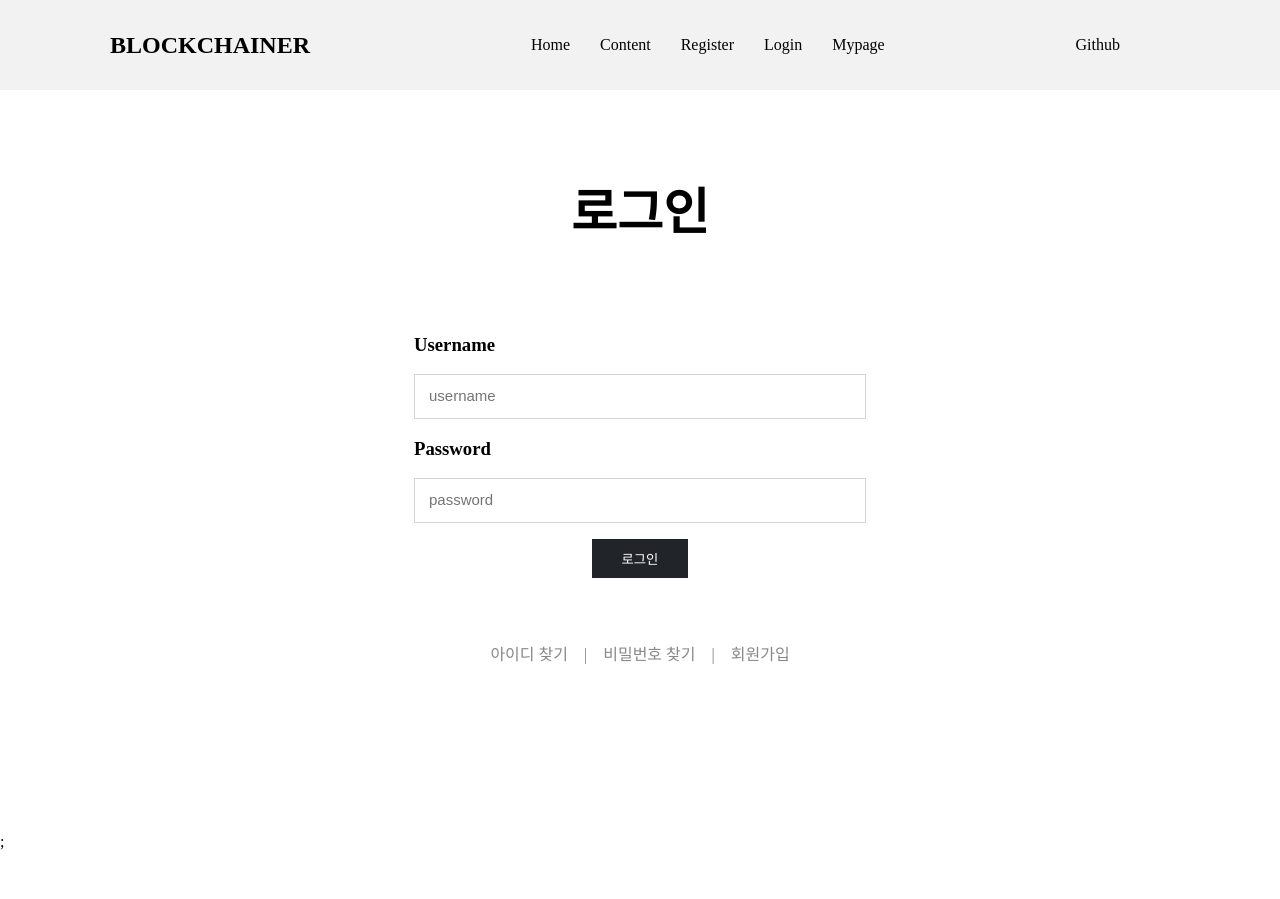
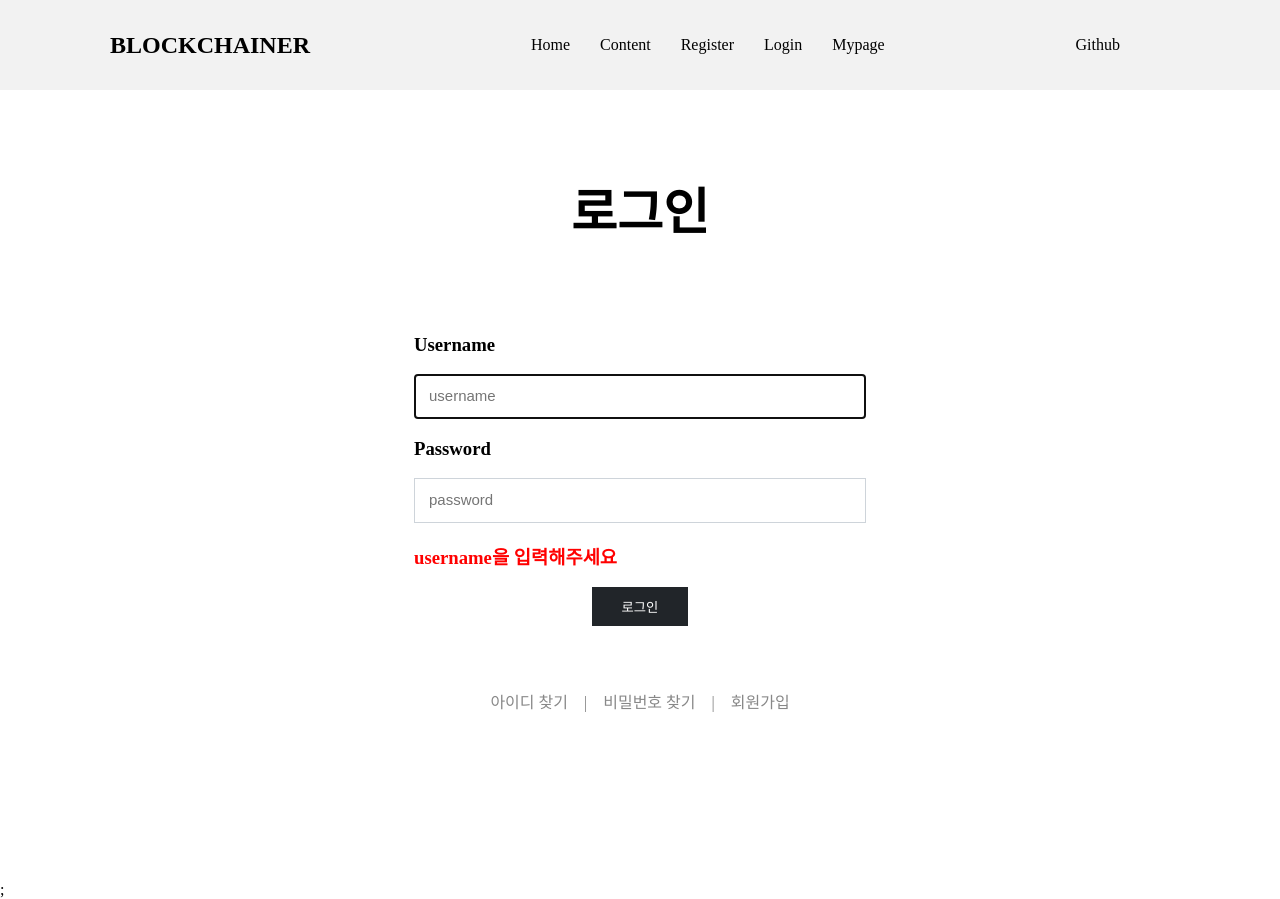
Before and after one commit to citron03/beb-03-blockchainer, a React (Create React App) app in the folder client/: page /login in a window 1280 px wide. Both pictures are taken after a click on the button "로그인". Before the commit the page ends 851 px from the top, so only its background shows below. Built offline with nearby package versions, Linux system fonts and the light colour scheme.

Commit message:
오류 메세지 출력, 포커싱 및 Link 연결

```diff
--- a/client/src/App.jsx
+++ b/client/src/App.jsx
@@ -8,6 +8,8 @@ import Content from "./pages/Content.jsx";
 import PostDetail from "./pages/PostDetail.jsx";
 import Nav from "./components/Nav.jsx";
 import GlobalStyle from './GlobalStyle';
+import FindUsername from './pages/FindUsername';
+import FindPassword from './pages/FindPassword';
 
 function App() {
 
@@ -25,6 +27,12 @@ function App() {
           <Route path="/login">
             <Login />
           </Route>
+          <Route path="/findusername">
+            <FindUsername />
+          </Route>
+          <Route path="/findpassword">
+            <FindPassword />
+          </Route>
           <Route path="/mypage">
             <Mypage />
           </Route>
--- /dev/null
+++ b/client/src/pages/FindPassword.jsx
@@ -0,0 +1,7 @@
+const FindPassword = () => {
+  return (
+    <></>
+  );
+}
+
+export default FindPassword;
--- /dev/null
+++ b/client/src/pages/FindUsername.jsx
@@ -0,0 +1,7 @@
+const FindUsername = () => {
+  return (
+      <></>
+  );
+}
+
+export default FindUsername;
--- a/client/src/pages/Login.jsx
+++ b/client/src/pages/Login.jsx
@@ -1,5 +1,6 @@
 import axios from 'axios';
-import { useState } from 'react';
+import { useRef, useState } from 'react';
+import { Redirect, Link } from 'react-router-dom';
 import styled from "styled-components";
 
 const Main = styled.main`
@@ -117,7 +118,9 @@ const A = styled.a`
 
 
 const Login = () => {
-  const errorMsg = ['로그인 성공', '존재하지 않는 username입니다.', '잘못된 비밀번호입니다.'];
+  const usernameRef = useRef(null);
+  const passwordRef = useRef(null);
+  const errorMsg = ['로그인 성공', 'username 또는 비밀번호를 잘못 입력했습니다.', 'username을 입력해주세요', '비밀번호를 입력해주세요'];
   const [inputs, setInputs] = useState({
     username: "",
     password: ""
@@ -125,8 +128,9 @@ const Login = () => {
   const [error, setError] = useState();
   /*
     0: 로그인 성공,
-    1: username unexists,
-    2: invalid password
+    1: 로그인 실패,
+    2: username 미입력,
+    3: password 미입력
   */
 
   const handleInputs = (e) => {
@@ -140,22 +144,33 @@ const Login = () => {
   const handleLogin = () => {
     console.log('Login Clicked!');
 
-    // 백엔드로 로그인 요청 전송
-    const url = "http://localhost:4000/login";
-    const payload = {
-      username: inputs.username,
-      password: inputs.password
-    }
+    // 입력 여부 검사
+    if (inputs.username === "") {
+      setError(2);
+      usernameRef.current.focus();
+    } else if (inputs.password === "") {
+      setError(3);
+      passwordRef.current.focus();
+    } else {
+    // // 백엔드로 로그인 요청 전송
+    // const url = "http://localhost:4000/login";
+    // const payload = {
+    //   username: inputs.username,
+    //   password: inputs.password
+    // }
     // axios.post(url, payload)
     // .then((res) => {
-    //     console.log(res);
+    //   console.log(res);
+    //   // 응답 결과에 따라 error 상태 저장
+    //   setError(1)
     // })
-
-    // 응답 결과에 따라 error 상태 저장
+      setError(1);
+    }
   }
 
   return (
     <Main>
+      {error === 0 ? <Redirect to ="/mypage" /> : null}
       <Section>
         <Container>
           <Div>
@@ -166,21 +181,35 @@ const Login = () => {
           <Div>
             <FormDiv>
               <h3>Username</h3>
-              <Input type="text" name="username" placeholder="username" onChange={handleInputs}/>
+              <Input type="text" name="username" placeholder="username" onChange={handleInputs} ref={usernameRef}/>
               <h3>Password</h3>
-              <Input type="password" name="password" placeholder="password" onChange={handleInputs}/>
+              <Input type="password" name="password" placeholder="password" onChange={handleInputs} ref={passwordRef}/>
               <MsgDiv>
                 {error === 1 ? <Message>{errorMsg[1]}</Message> : (
-                  error === 2 ? <Message>{errorMsg[2]}</Message> : null
+                  error === 2 ? <Message>{errorMsg[2]}</Message> : (
+                    error === 3 ? <Message>{errorMsg[3]}</Message> : null
+                  )
                 )}
               </MsgDiv>
               <ButtonDiv>
                 <Button type="button" onClick={handleLogin}>로그인</Button>
               </ButtonDiv>
               <Ul>
-                <Li><A href="" >아이디 찾기</A></Li>
-                <Li><A href="" >비밀번호 찾기</A></Li>
-                <Li><A href="" >회원가입</A></Li>
+                <Li>
+                  <Link to="/findusername">
+                    <A href="" >아이디 찾기</A>
+                  </Link>
+                </Li>
+                <Li>
+                  <Link to="/findpassword">
+                    <A href="" >비밀번호 찾기</A>
+                  </Link>
+                </Li>
+                <Li>
+                  <Link to="/register">
+                    <A href="" >회원가입</A>
+                  </Link>
+                </Li>
               </Ul>
             </FormDiv>
           </Div>
```
